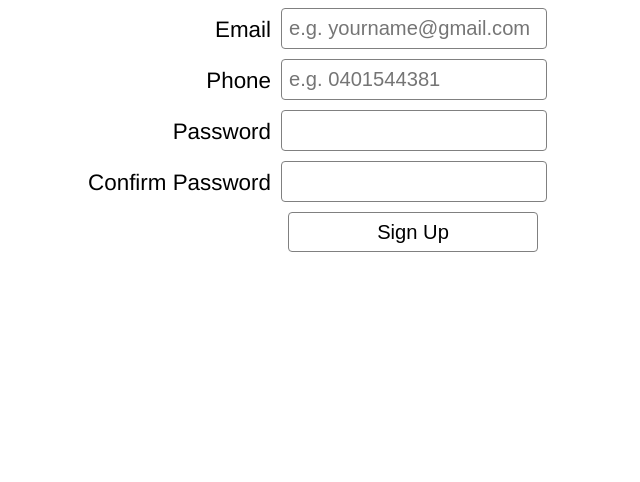
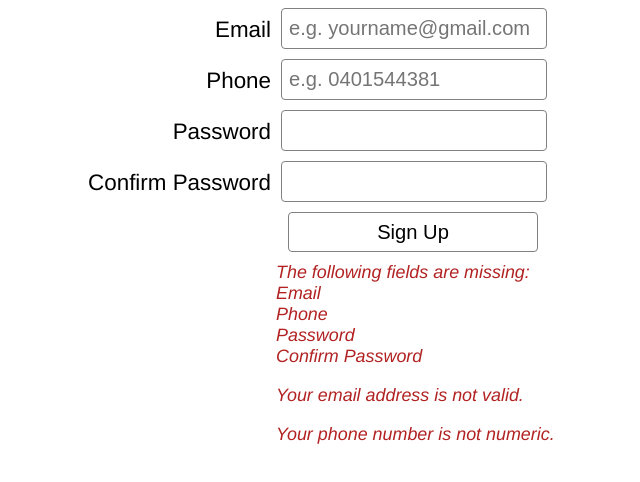
Before and after one commit to makela543/Form-Validation-Exercise, a plain HTML site: page index.html in a window 1280 px wide. Both pictures are taken after a click on the input "Sign Up". Shown: the whole page, without its empty margins (319-959 px from the left). Drawn offline with nearby package versions, Linux system fonts and the light colour scheme.

Commit message:
Setup validation to make sure passwords match and that all fields are filled. Add success message

```diff
--- a/index.html
+++ b/index.html
@@ -49,6 +49,13 @@
 
             </div>
 
+            <div id="errorMessage" class="message">
+            </div>
+
+            <div id="success" class="message">
+                You did it! Congratulations!
+            </div>
+
         </div>
 
         <script src="script.js"></script>
--- a/main.css
+++ b/main.css
@@ -44,3 +44,22 @@ label {
     background-color: steelblue;
     color: white;
 }
+
+#errorMessage {
+    left: 205px;
+    font-size: 80%;
+    color: firebrick;
+}
+
+#success {
+    left: 233px;
+    color: forestgreen;
+    display: none;
+}
+
+.message {
+    position: relative;
+    float: left;
+    font-size: 80%;
+    font-style: italic;
+}
--- a/script.js
+++ b/script.js
@@ -9,21 +9,49 @@ $(document).ready(function() {
     $("#submitButton").click(function() {
 
         var errorMessage = "";
+        var fieldsMissing = "";
+
+        if ($("#email").val() == "") {
+            fieldsMissing += "<br>Email";
+        }
+
+        if ($("#phone").val() == "") {
+            fieldsMissing += "<br>Phone";
+        }
+
+        if ($("#password").val() == "") {
+            fieldsMissing += "<br>Password";
+        }
+
+        if ($("#passwordConfirm").val() == "") {
+            fieldsMissing += "<br>Confirm Password";
+        }
+
+        if (fieldsMissing != "") {
+            errorMessage += "The following fields are missing:" + fieldsMissing;
+        }
 
         if (isEmail($("#email").val()) == false) {
-
             errorMessage += "<p>Your email address is not valid.</p>";
-
         }
 
-        if ($.isNumeric($("phone").val()) == false) {
+        if ($.isNumeric($("#phone").val()) == false) {
+            errorMessage += "<p>Your phone number is not numeric.</p>";
+        }
 
-            errorMessage += "<p>Your phone number is not numeric.</p>";
+        if ($("#password").val() != $("#passwordConfirm").val()) {
+            errorMessage += "<p>The passwords don't match.</p>";
+        }
 
+        if (errorMessage != "") {
+            $("#errorMessage").css("display", "block");
+            $("#success").css("display", "none");
+            $("#errorMessage").html(errorMessage);
+        } else {
+            $("#errorMessage").css("display", "none");
+            $("#success").css("display", "block");
         }
 
     });
 
-
-
 });
```
